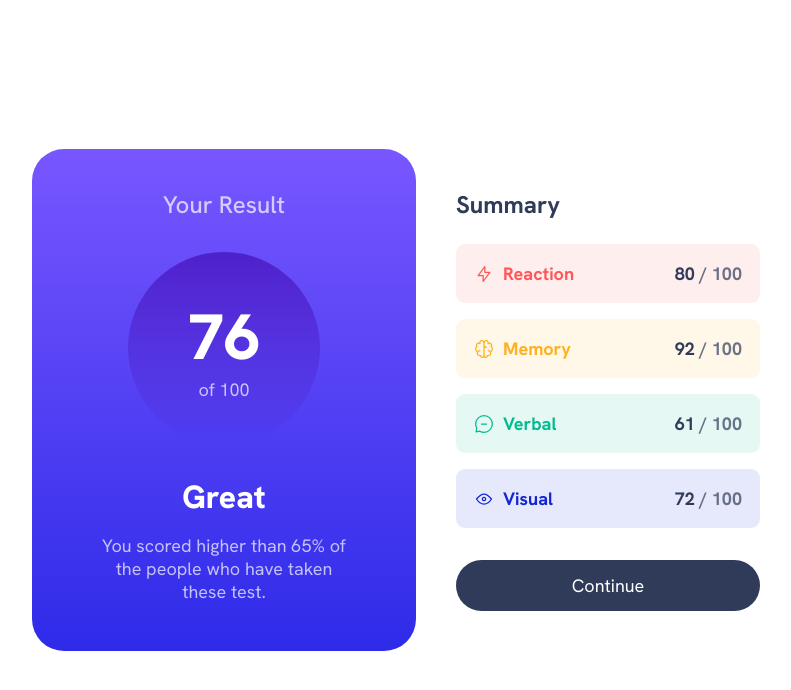
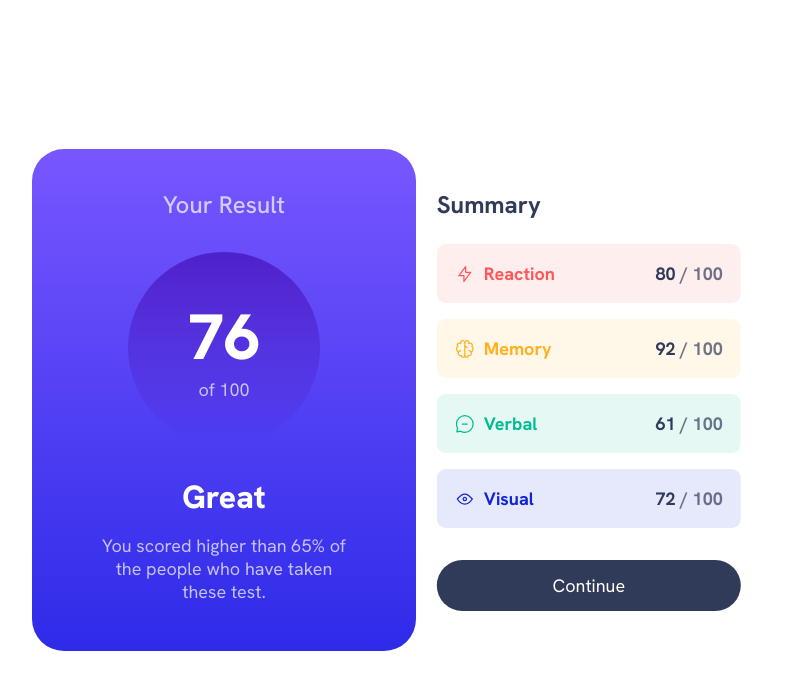
Before and after one commit to AnaCarol2001/ResultsSummaryComponent, a React (Vite) app: page / in a window 1280 px wide. Shown: the top 690 px of the page, without its empty margins (224-1015 px from the left). Built offline with nearby package versions, Linux system fonts and the light colour scheme.

Commit message:
feat: adds animation to summary heading

```diff
--- a/src/components/ResultSummary/styles.css
+++ b/src/components/ResultSummary/styles.css
@@ -164,6 +164,13 @@
     transform: translate3d(50%, 0, 0);
   }
 
+  .results-summary__summary {
+    transform: translate3d(-5%, 0, 0);
+    animation: fadeIn linear forwards, slide ease-out forwards;
+    animation-duration: var(--_summary_ctr_duration);
+    animation-delay: var(--_summary_ctr_delay);
+  }
+
   .results-summary__summary ul > li {
     transform: translate3d(-10%, 0, 0);
   }
```
